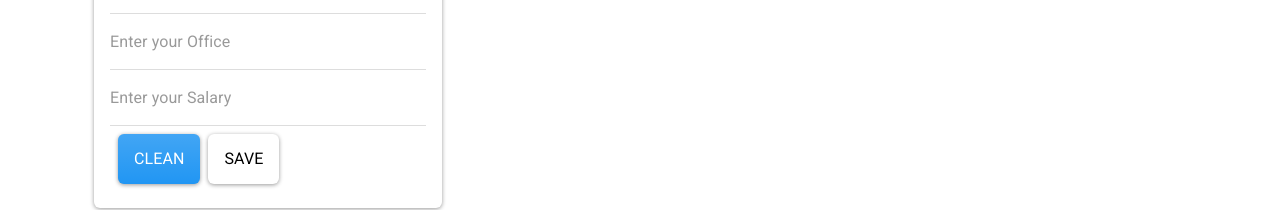
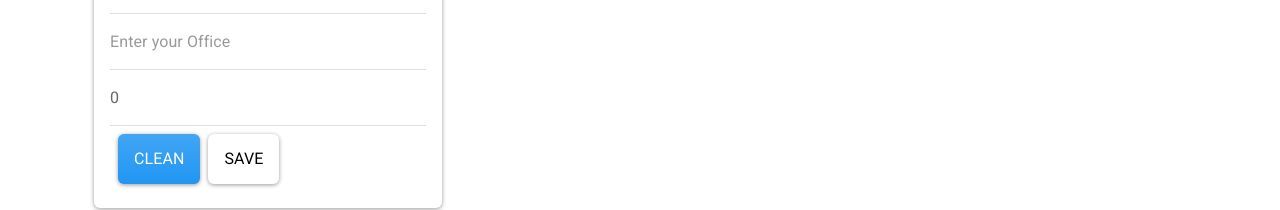
Before and after one commit to cdgalvis/frontend-clase, an Angular app: page / in a window 1280 px wide. Shown: the part 272-482 px from the top of the page. Built offline with nearby package versions, Linux system fonts and the light colour scheme; no server answers.

Commit message:
Modificacion add 2

```diff
--- a/src/app/components/employee/employee.component.html
+++ b/src/app/components/employee/employee.component.html
@@ -3,19 +3,18 @@
         <div class="card">
             <div class="card-body">
                 <h1>Formulario</h1>
-                <form #employeeForm="ngForm"
-                (ngSubmit)="addEmployee(employeeForm)">
+                <form #employeeForm="ngForm" (ngSubmit)="addEmployee(employeeForm)">
                     <div class="form-group">
-                        <input type="text" class="form-control" name="name" placeholder="Enter your FullName">
+                        <input type="text" class="form-control" name="name" placeholder="Enter your FullName" [(ngModel)]="employeeService.selectedEmployee.name">
                     </div>
                     <div class="form-group">
-                        <input type="text" class="form-control" name="position" placeholder="Enter your Position">
+                        <input type="text" class="form-control" name="position" placeholder="Enter your Position" [(ngModel)]="employeeService.selectedEmployee.position">
                     </div>
                     <div class="form-group">
-                        <input type="text" class="form-control" name="office" placeholder="Enter your Office">
+                        <input type="text" class="form-control" name="office" placeholder="Enter your Office"  [(ngModel)]="employeeService.selectedEmployee.office">
                     </div>
                     <div class="form-group">
-                        <input type="number" class="form-control" name="salary" placeholder="Enter your Salary">
+                        <input type="number" class="form-control" name="salary" placeholder="Enter your Salary"  [(ngModel)]="employeeService.selectedEmployee.salary">
                     </div>
 
                     <button class="btn btn-primary m-2">
--- a/src/app/components/employee/employee.component.ts
+++ b/src/app/components/employee/employee.component.ts
@@ -26,7 +26,7 @@ export class EmployeeComponent implements OnInit {
   }
 
   addEmployee(form: NgForm){
-
+    console.log(form.value)
   }
 
 }
--- a/src/app/models/employee.ts
+++ b/src/app/models/employee.ts
@@ -3,7 +3,7 @@ export interface Employee {
     office: string
     position: string
     salary: number
-    createdAt: string
-    updatedAt: string
-    _id: string
+    createdAt?: string
+    updatedAt?: string
+    _id?: string
 }
--- a/src/app/services/employee.service.ts
+++ b/src/app/services/employee.service.ts
@@ -7,7 +7,14 @@ import { Employee } from '../models/employee';
 })
 export class EmployeeService {
 
-  URL_API = 'http://localhost:4000/api/employees'
+  URL_API = 'http://localhost:4000/api/employees';
+
+  selectedEmployee: Employee = {
+    name: '',
+    position: '',
+    office:'',
+    salary: 0
+  };
 
   employees : Employee[];
 
```
